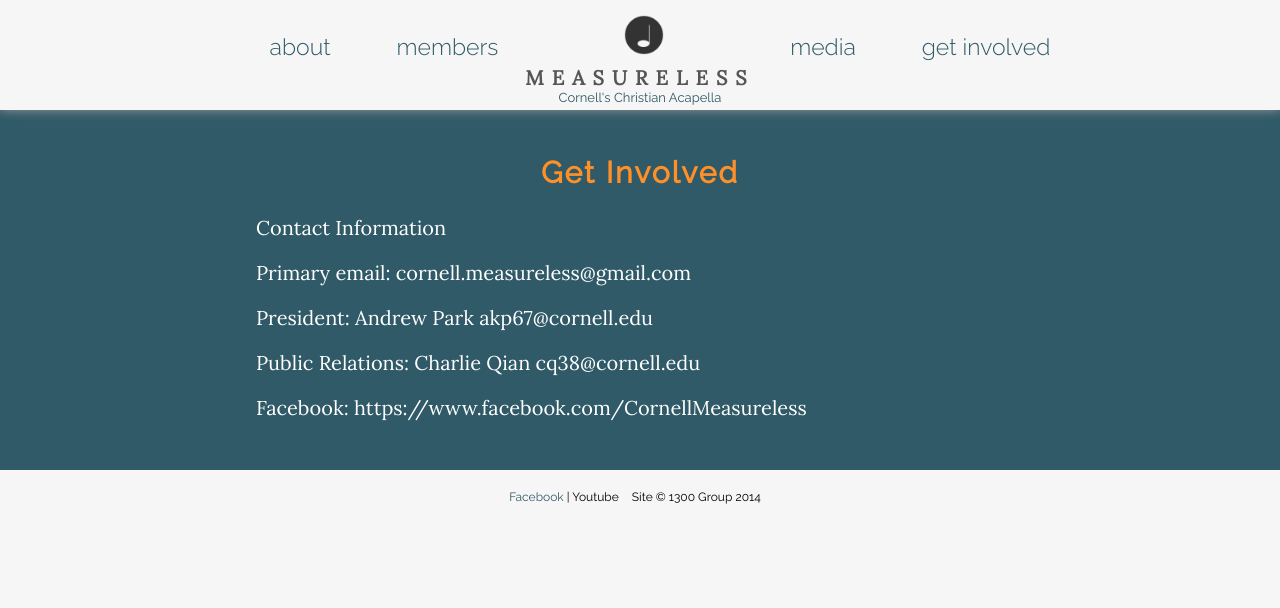
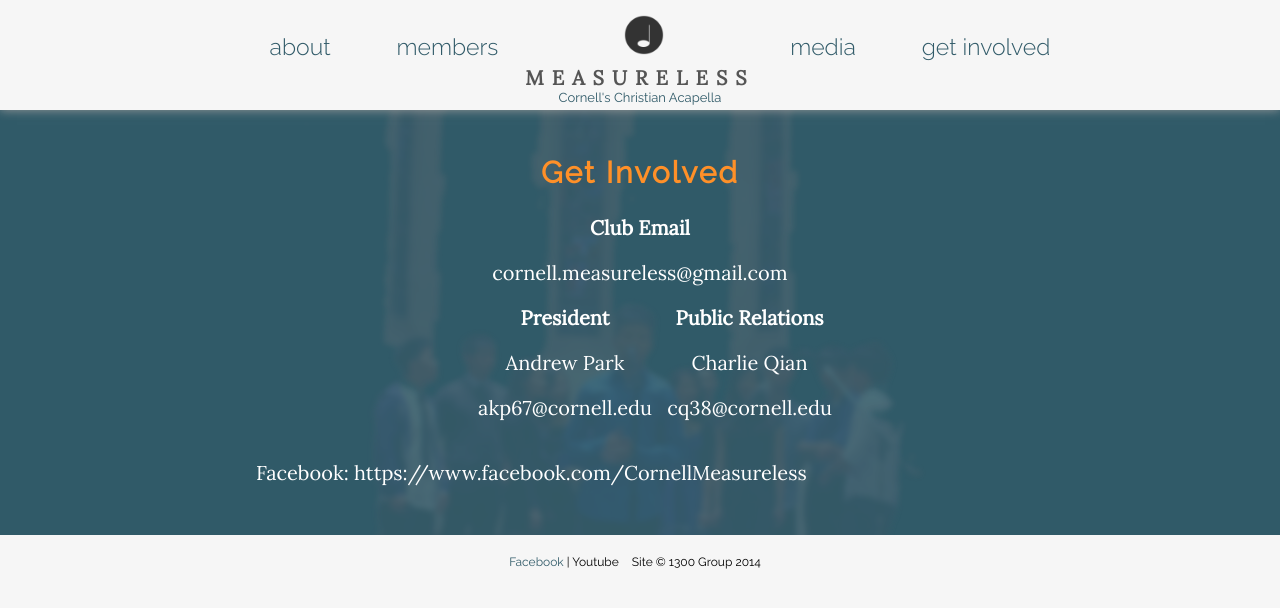
Before and after one commit to apokellypse/Measureless-Website, a PHP site: page /getinvolved.php in a window 1280 px wide. Shown: the top 608 px of the page. Run offline with PHP 8.4, Linux system fonts and the light colour scheme.

Commit message:
contact page

```diff
--- a/css/main2.css
+++ b/css/main2.css
@@ -433,7 +433,34 @@ hr {
 | |__| (_) | | | | || (_| | (__| |_
  \____\___/|_| |_|\__\__,_|\___|\__|*/
 
-/*
+
+
+h5 {
+    color: white;
+    font-size:20px;
+    margin: 0;
+}
+
+#contact {
+        background: #305a68 url("../img/contactbg.png") no-repeat center;
+}
+
+#contact p {
+
+}
+
+#contact ul {
+    list-style: none;
+}
+#contact ul li {
+    display: inline-block;
+    text-align: center;
+    margin-right:10px;
+}
+
+.contactdiv { text-align: center;}
+
+    /*
  _____           _
 |  ___|__   ___ | |_ ___ _ __
 | |_ / _ \ / _ \| __/ _ \ '__|
--- a/getinvolved.php
+++ b/getinvolved.php
@@ -7,12 +7,32 @@
 
 	<body>
 		<?php include "nav2.php";?>
-		<div class="content" id="first">
+		<div class="content" id="contact">
 			<h2>Get Involved</h2>
-			<p>Contact Information</p>
-			<p>Primary email: cornell.measureless@gmail.com</p>
-			<p>President: Andrew Park akp67@cornell.edu</p>
-			<p>Public Relations: Charlie Qian cq38@cornell.edu</p>
+
+           <!--
+<ul>
+<li>			<h5>Club Email</h5> <p>cornell.measureless@gmail.com</p></li>
+<li>			<h5>President</h5> <p>Andrew Park</p><p> akp67@cornell.edu</p></li>
+<li>			<h5>Public Relations</h5> <p>Charlie Qian</p><p> cq38@cornell.edu</p></li>
+                </ul>
+-->
+
+            <div class="contactdiv" id="contactemail">
+                <h5>Club Email</h5> <p>cornell.measureless@gmail.com</p>
+            </div>
+
+            <div class="contactdiv" id="contactofficer">
+
+<ul>
+                <li>			<h5>President</h5> <p>Andrew Park </p><p>akp67@cornell.edu</p></li>
+<li>			<h5>Public Relations</h5> <p>Charlie Qian</p><p> cq38@cornell.edu</p></li>
+                </ul>
+
+            </div>
+
+
+
 
 <!-- Club Links (tumblr, g+, facebook, twitter, youtube…) -->
 			<p>Facebook: https://www.facebook.com/CornellMeasureless </p>
```
Also changed, not shown: img/contactbg.png (added), img/contentbg1.png.
